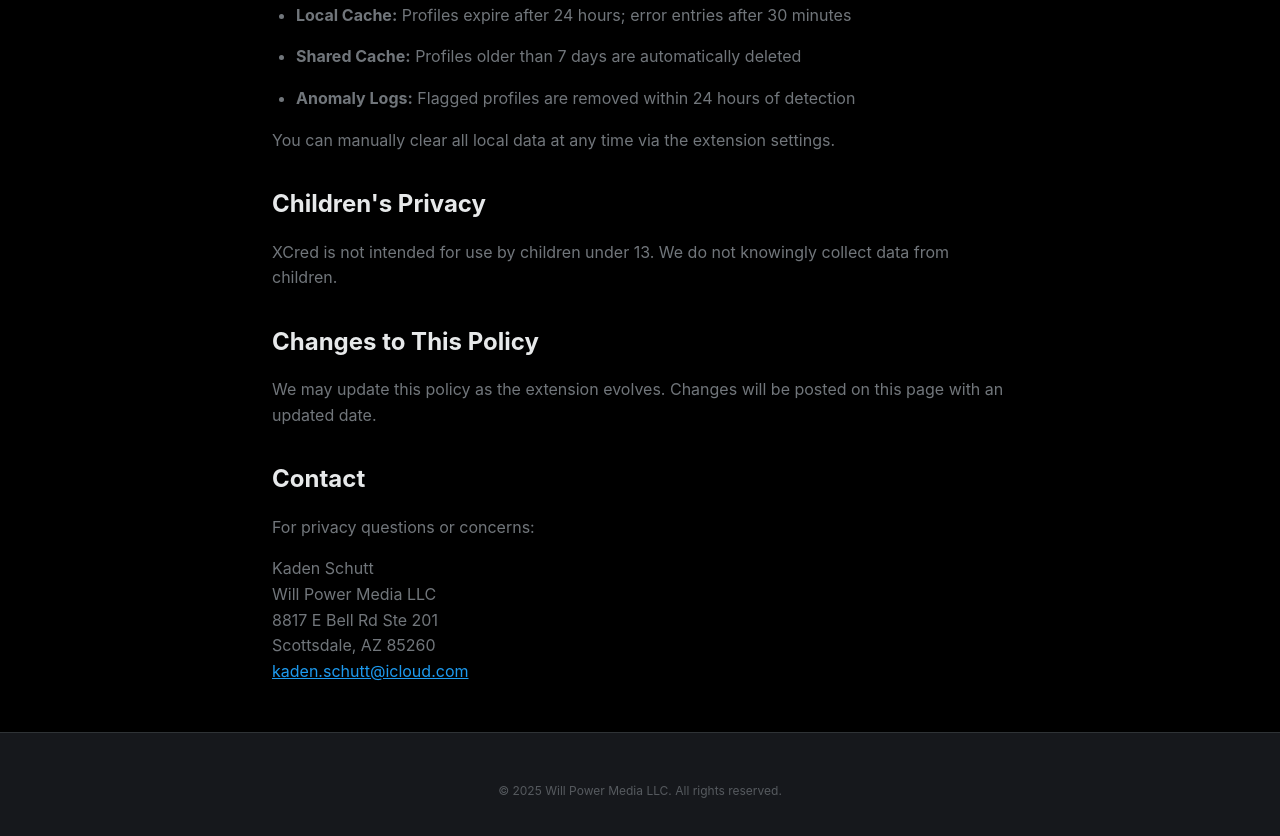
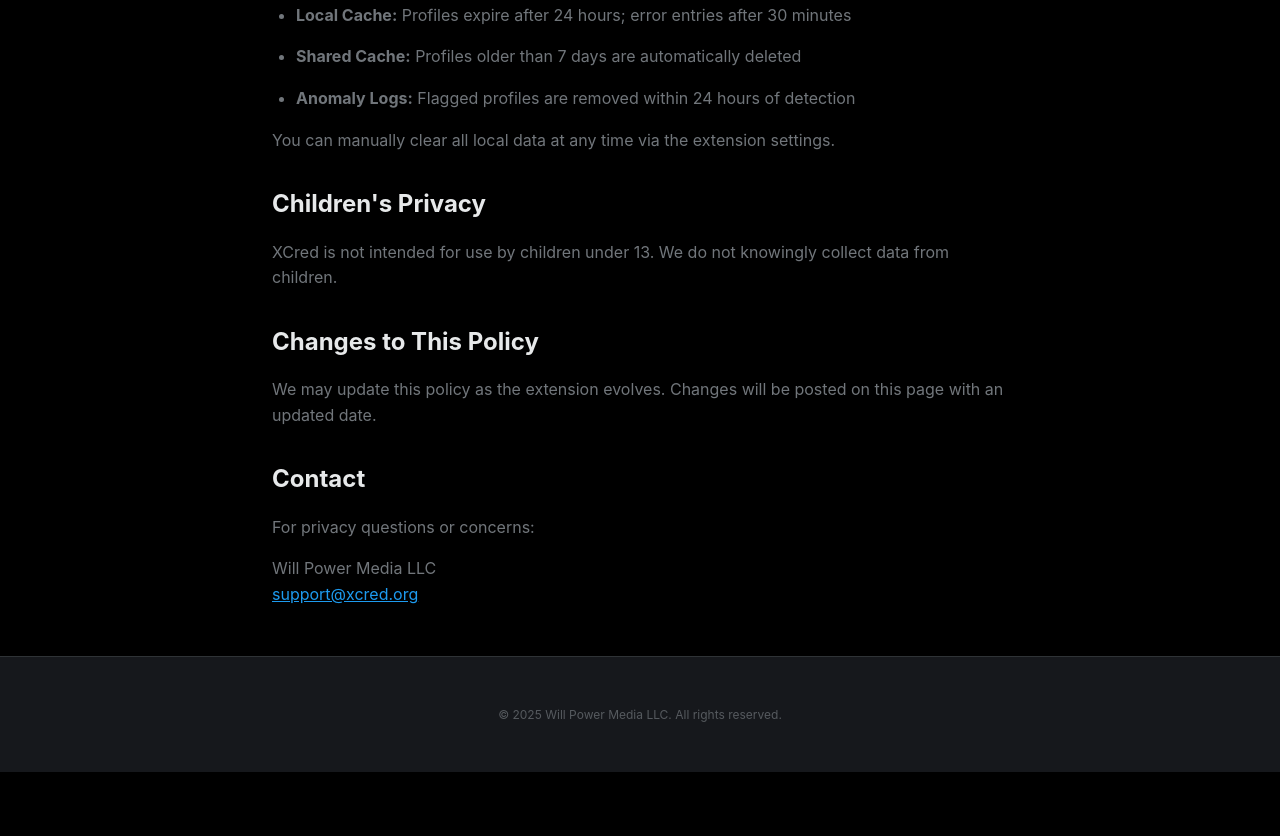
Before and after one commit to Kaden-Schutt/xcred-site, a website: page privacy.html in a window 1280 px wide. Shown: the part 2600-3436 px from the top of the page. After the commit the page ends 3372 px from the top, so only its background shows below. Drawn offline with Linux system fonts and the light colour scheme.

Commit message:
Update contact info to support@xcred.org

```diff
--- a/privacy.html
+++ b/privacy.html
@@ -109,11 +109,8 @@
     <h2>Contact</h2>
     <p>For privacy questions or concerns:</p>
     <p>
-      Kaden Schutt<br>
       Will Power Media LLC<br>
-      8817 E Bell Rd Ste 201<br>
-      Scottsdale, AZ 85260<br>
-      <a href="mailto:kaden.schutt@icloud.com">kaden.schutt@icloud.com</a>
+      <a href="mailto:support@xcred.org">support@xcred.org</a>
     </p>
   </div>
 
```
Also changed, not shown: install.html (+1 -1 lines).
